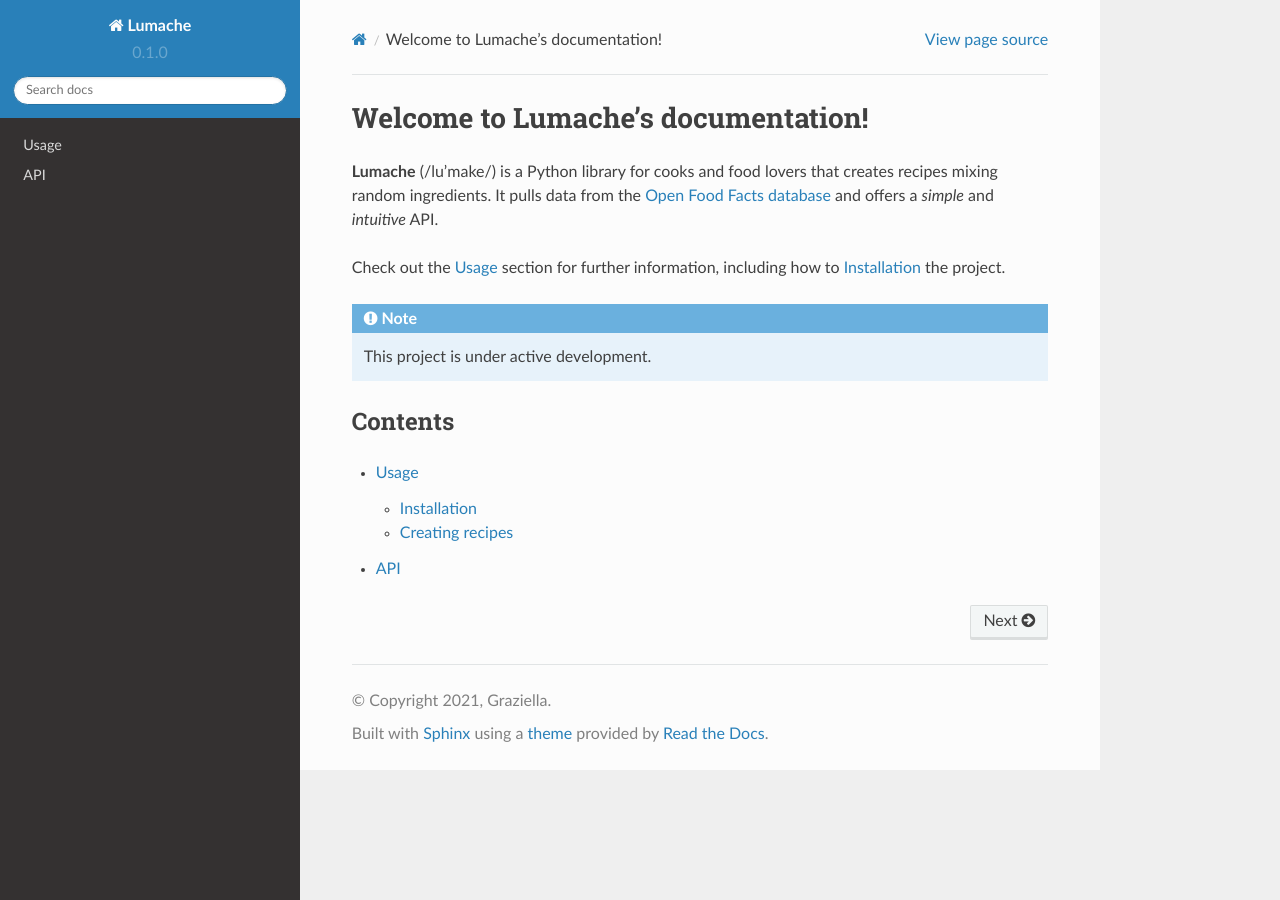
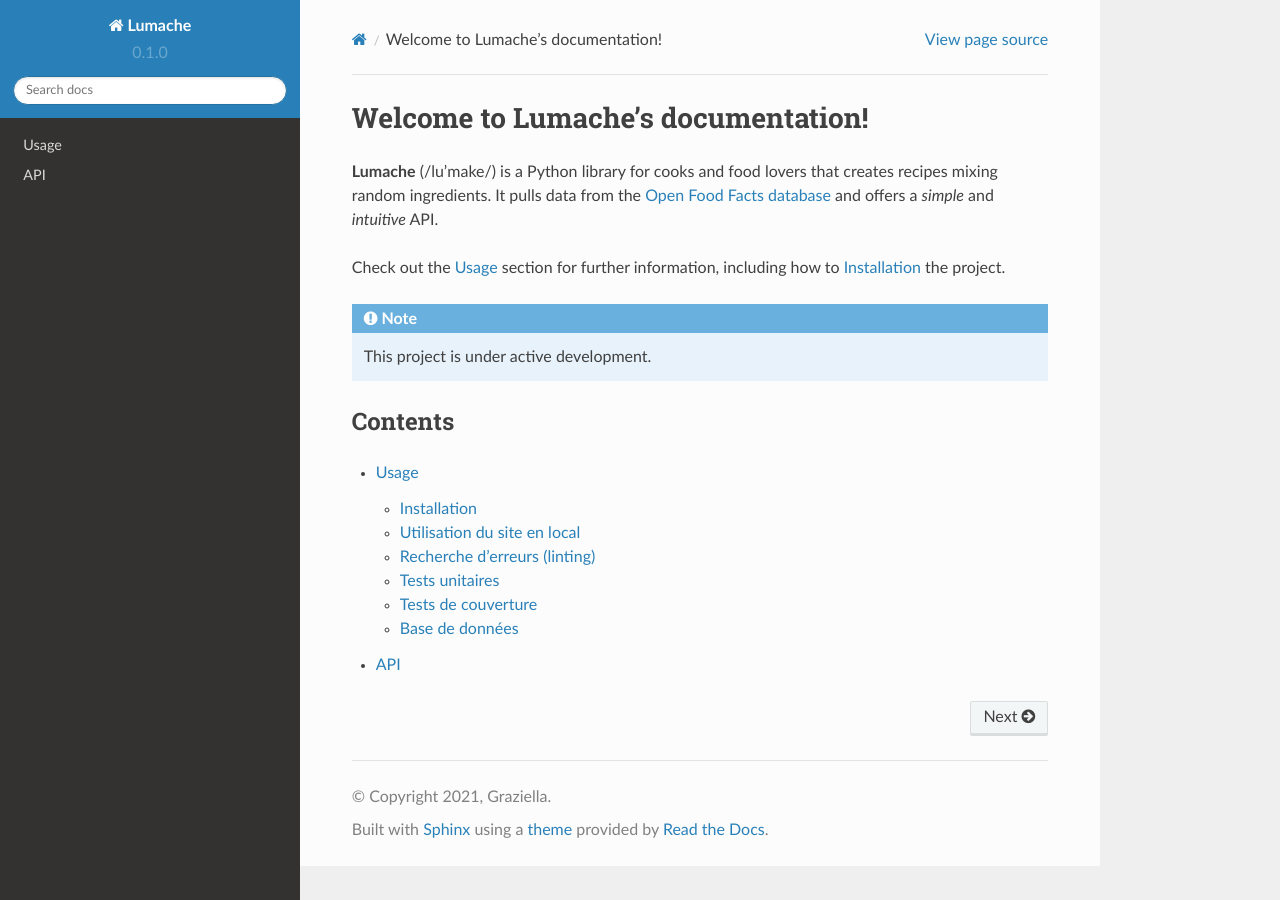
Before and after one commit to glgstyle/oc_lettings_read_the_doc, a Sphinx documentation site: the page built from docs/source/index.rst, in a window 1280 px wide. Built offline with Sphinx 7.4.7 and the Read the Docs theme 2.0.0, drawn with Linux system fonts in a browser that asks for light colours; part of the change alters nothing that is shown.

Commit message:
Update usage.rst

```diff
--- a/docs/source/usage.rst
+++ b/docs/source/usage.rst
@@ -6,28 +6,214 @@ Usage
 Installation
 ------------
 
-To use Lumache, first install it using pip:
+Pour installer Orange County Lettings, veuillez suivre les instructions suivantes:
+
+1. Créer un répertoire pour le projet et se placer à l'intérieur
 
 .. code-block:: console
 
-   (.venv) $ pip install lumache
+   mkdir in
+   cd /path/to/put/project/in
 
-Creating recipes
+2. Cloner le repository
+
+.. code-block:: console
+
+   git clone https://github.com/OpenClassrooms-Student-Center/Python-OC-Lettings-FR.git
+
+3. Créer l'environnement virtuel
+
+.. code-block:: console
+
+   cd /path/to/Python-OC-Lettings-FR
+   python -m venv venv
+
+Si l'étape précédente comporte des erreurs avec un paquet non trouvé sur Ubuntu
+
+.. code-block:: console
+
+   apt-get install python3-venv
+
+4. Activer l'environnement, puis vérifier que python exécute l'interpréteur Python dans l'environnement virtuel
+
+.. code-block:: console
+
+   source venv/bin/activate
+   which python
+
+5. Confirmer que la version de l'interpréteur Python est la version 3.6 ou supérieure
+
+.. code-block:: console
+
+   python --version
+
+6. Confirmer que la commande pip exécute l'exécutable pip dans l'environnement virtuel
+
+.. code-block:: console
+
+   which pip
+
+Pour désactiver l'environnement
+
+.. code-block:: console
+
+   deactivate
+
+7. Créer un fichier .env à la racine du projet
+
+.. code-block:: console
+   mkdir .env
+
+8. Copier le contenu du fichier.env_sample et le coller dans le fichier .env
+
+.. code-block:: console
+
+
+.. _utilisation:
+
+Utilisation du site en local
+-----------------------------
+
+1. Aller dans le répertoire contenant le projet
+
+.. code-block:: console
+
+   cd /path/to/Python-OC-Lettings-FR
+
+2. Activer l'environnement
+
+.. code-block:: console
+
+   source venv/bin/activate
+
+3. Installer les packages
+
+.. code-block:: console
+
+   pip install --requirement requirements.txt`
+
+4. Démarrer le serveur
+
+.. code-block:: console
+
+   python manage.py runserver
+
+5. Aller à l'adresse suivante dans un navigateur
+
+.. code-block:: console
+
+   http://localhost:8000
+
+6. Confirmer que le site fonctionne et qu'il est possible de naviguer (vous devriez voir plusieurs profils et locations)
+
+
+Recherche d'erreurs (linting)
+------------------------------
+1. Aller dans le répertoire contenant le projet
+
+.. code-block:: console
+
+   cd /path/to/Python-OC-Lettings-FR
+
+2. Activer l'environnement
+
+.. code-block:: console
+
+   source venv/bin/activate
+
+3. Chercher les erreurs et violations des conventions et normes PEP8
+
+.. code-block:: console
+
+   flake8
+
+4. Générer un rapport html pour plus de lisibilité sur les erreurs
+
+.. code-block:: console
+
+   flake8 --format=html --htmldir=flake-report
+
+5. Ouvrir dans un navigateur l'index.html qui se trouve dans le dossier flake-report
+
+
+Tests unitaires
 ----------------
 
-To retrieve a list of random ingredients,
-you can use the ``lumache.get_random_ingredients()`` function:
+1. Aller dans le répertoire contenant le projet
 
-.. autofunction:: lumache.get_random_ingredients
+.. code-block:: console
 
-The ``kind`` parameter should be either ``"meat"``, ``"fish"``,
-or ``"veggies"``. Otherwise, :py:func:`lumache.get_random_ingredients`
-will raise an exception.
+   cd /path/to/Python-OC-Lettings-FR
 
-.. autoexception:: lumache.InvalidKindError
+2. Activer l'environnement
 
-For example:
+.. code-block:: console
 
->>> import lumache
->>> lumache.get_random_ingredients()
-['shells', 'gorgonzola', 'parsley']
+   source venv/bin/activate
+
+3. Lancer les tests
+
+.. code-block:: console
+
+   pytest
+
+
+Tests de couverture
+--------------------
+
+Générer un rapport html des tests
+
+.. code-block:: console
+
+   coverage html --skip-covered
+
+
+Base de données
+----------------
+
+1. Aller dans le répertoire contenant le projet
+
+.. code-block:: console
+
+   cd /path/to/Python-OC-Lettings-FR
+
+2. Activer l'environnement
+
+.. code-block:: console
+
+   source venv/bin/activate
+
+3. Ouvrir une session shell
+
+.. code-block:: console
+
+   sqlite3
+
+4. Se connecter à la base de données
+
+.. code-block:: console
+
+   .open oc-lettings-site.sqlite3
+
+5. Afficher les tables dans la base de données
+
+.. code-block:: console
+
+   .tables
+
+6. Afficher les colonnes dans le tableau des profils
+
+.. code-block:: console
+   pragma table_info(Python-OC-Lettings-FR_profile);
+
+7. Lancer une requête sur la table des profils
+
+.. code-block:: console
+
+   select user_id, favorite_city from Python-OC-Lettings-FR_profile where favorite_city like 'B%';
+
+8. Quitter
+
+.. code-block:: console
+
+   .quit
```
